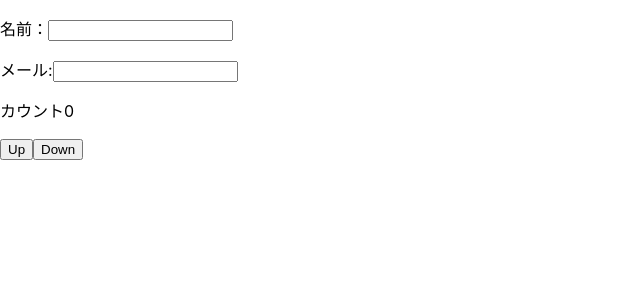
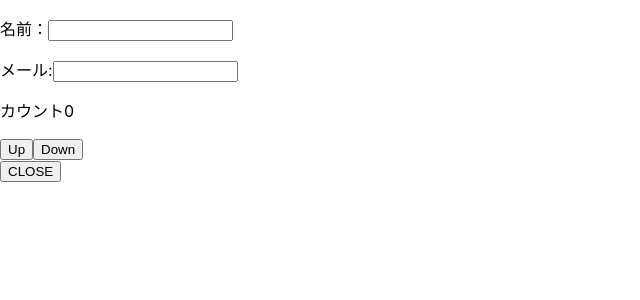
Before and after one commit to enshia-kanami/react-basic, a React (Create React App) app: page / in a window 1280 px wide. Shown: the top 300 px of the page, without its empty margins (0-640 px from the left). Built offline with nearby package versions, Linux system fonts and the light colour scheme.

Commit message:
とらゼミ＃07 ON/OFFを切り替えToggleButton

```diff
--- a/src/App.js
+++ b/src/App.js
@@ -2,15 +2,15 @@ import React, { useState } from 'react'; //reactから関数をimportする必
 import './App.css';
 import TextInput from './compornents/TextInput.jsx';
 import Counter from './compornents/Counter.jsx';
+import ToggleButton from './compornents/ToggleButton.jsx';
 
 function App() {
-
-  const [count, setCount] = useState(0)
   return(
     <div>
       <p>名前：<TextInput/></p>
       <p>メール:<TextInput/></p>
       <Counter/>
+      <ToggleButton/>
     </div>
   );
 };
--- /dev/null
+++ b/src/compornents/ToggleButton.jsx
@@ -0,0 +1,17 @@
+import React, {useState} from 'react';
+
+const ToggleButton = () => {
+    const [open, setOpen] = useState(false)
+
+    const toggle = () => {
+        setOpen(prevState => !prevState)//true,falseを反転させて表示
+    }
+
+    return(
+        <button onClick={toggle}>
+            {open ? 'OPEN': 'CLOSE'}
+        </button>
+    )
+}
+
+export default ToggleButton;
```
